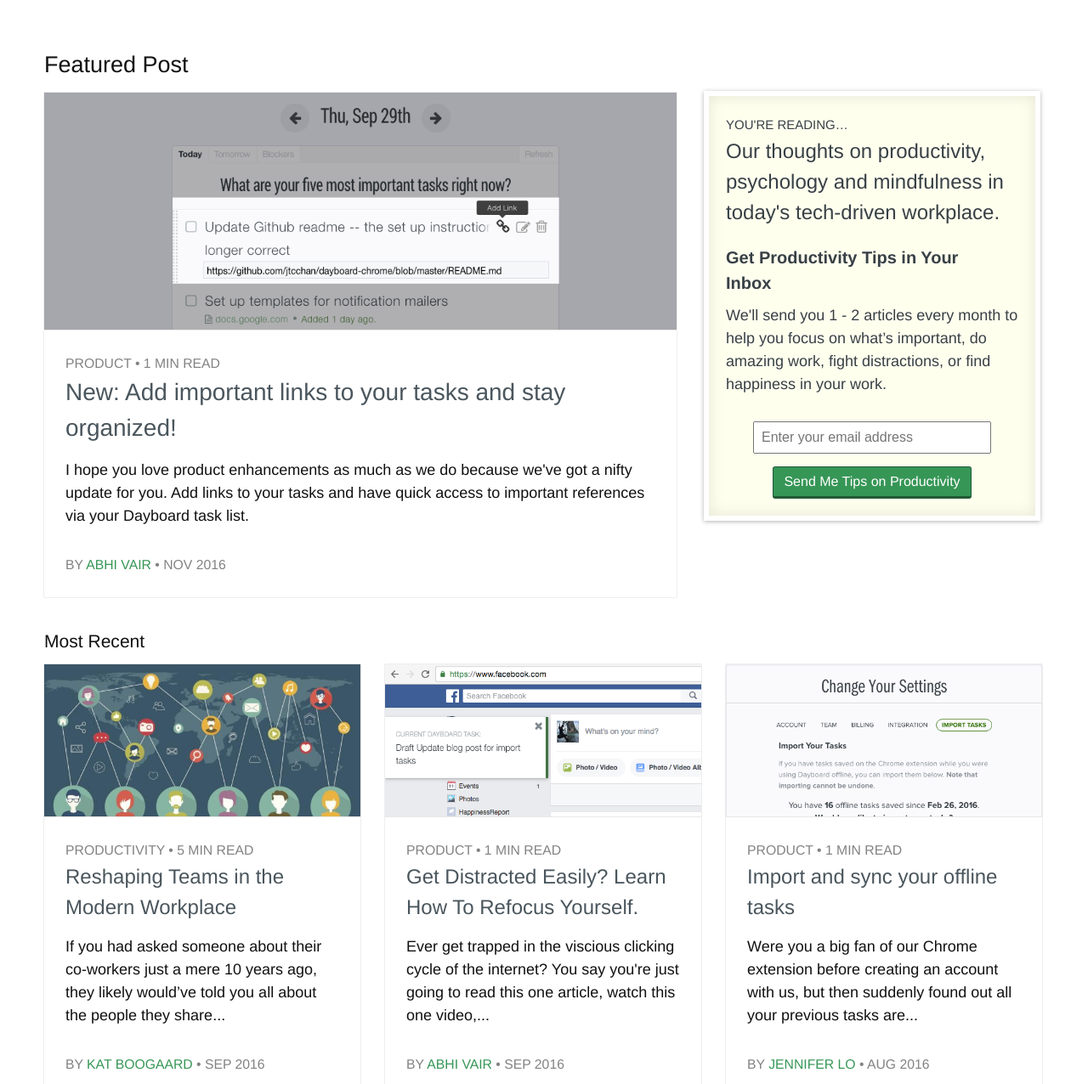
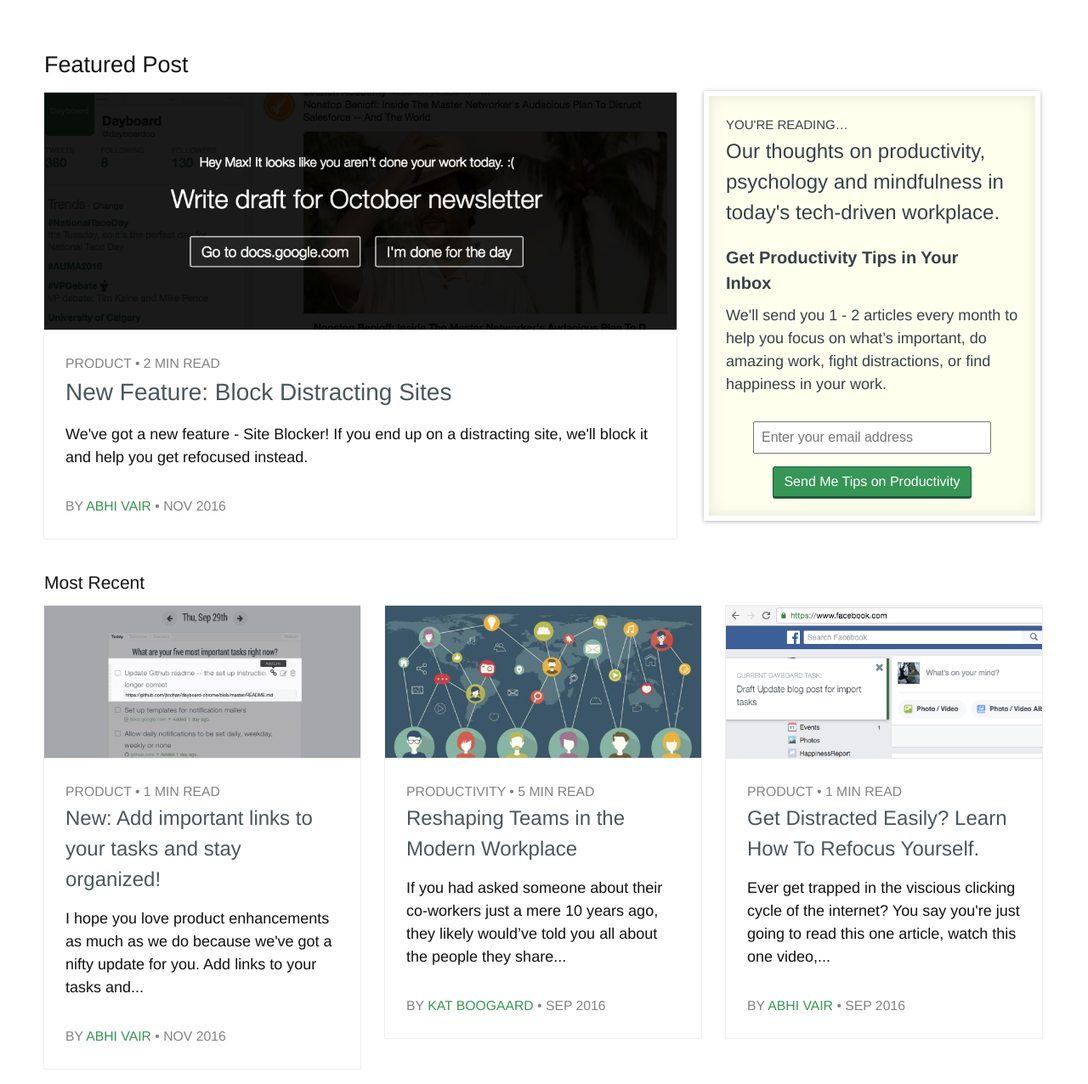
Before and after one commit to dayboard/blog, a Jekyll site: the page built from index.html, in a window 1280 px wide and 1400 px high, cut to the strip 124-1400 px from the top of the window. Shown: the whole strip at 85% size. Built offline with Jekyll 4.4.1, drawn with Linux system fonts in a browser that asks for light colours; nearby versions of some CDN libraries; comment, search, counter and statistics services are not loaded; some of the changed lines change nothing that is shown.

Commit message:
site blocker post almost final edits & small author edits

```diff
--- a/_config.yml
+++ b/_config.yml
@@ -37,7 +37,7 @@
     display_name: "Abhi"
     avatar_url: "/assets/images/avatars/abhi.jpg"
     bio: >
-      Abhi Vair is a full stack developer at Dayboard. She's your classic nightowl, loves late night coffee runs and is always up for a spontaneous adventure.
+      Abhi Vair is a full stack developer at Dayboard. She's your classic nightowl, loves late night coffee runs and is always up for a adventure.
   # Guest Authors
   kat:
     name: "Kat Boogaard"
--- a/_posts/2016-10-02-website-blocker-chrome.html
+++ b/_posts/2016-10-02-website-blocker-chrome.html
@@ -1,47 +1,57 @@
 ---
 layout: post
-title: "Block Distracting Sites"
+title: "New Feature: Block Distracting Sites"
 date: 2016-11-13 23:35:54 UTC-05:00
 categories: Product
 disqus_identifier: 12
 author: abhi
-published: false
+published: true
 teaser_src: "/assets/images/teaser/blocked-sites-cropped.png"
-excerpt: We've got a new feature - Site Blocking! If you end up on a distracting site, we'll block it and help you get refocused instead.
+excerpt: We've got a new feature - Site Blocker! If you end up on a distracting site, we'll block it and help you get refocused instead.
 ---
-<h4>Did you know?</h4>
-<p>Studies show that people spend, on average, 23 minutes to refocus once they're distracted. If you procrastinate once a day, that's roughly 11.5 hours a month wasted! I don't know about you, but I certainly get distracted more than once a day and I'd rather not lose anymore of my time if I can help it.
+<p><strong>Distractions are expensive&mdash;it takes, on average, 23 minutes to refocus from a distraction.</strong> If you procrastinate once a day for a month, that's roughly 11.5 hours wasted! I don't know about you, but I certainly get distracted more than once a day and I'd rather not lose anymore of my time if I can help it.
 </p>
 
-<p>This is why I'm excited to announce Dayboard's new Chrome extension feature, <strong>Site Blockers</strong>.</p>
+<h3>Introducing Site Blocker</h3>
+<p>This is why I'm excited to announce Dayboard's new Chrome extension feature, Site Blocker. It'll help you limit distractions online while you still have work to accomplish. Here's what it looks like as it blocks our friend Max on Twitter: </p>
 
 <img src="/assets/images/product/blocked-sites-browser.png" alt="Custom Site Blocking">
 
+
+
 <h3>How does it help me?</h3>
-<p>Site Blockers will stop you from wasting time. If you end up on a distracting site, we'll block it and help you get refocused on your work instead.</p>
+<p>Website blocker today only help you block sites, which on its' own isn't very encouraging. We thought this was a great opportunity to really help people refocus, and be productive so we've made things more interesting and interactive.</p>
 
-<p>Website blockers today <em>only</em> help you block sites, which on its' own isn't very encouraging. We thought this was a great opportunity to really help people refocus, and be productive so we've made things more interesting and interactive. Read the Pro vs Basic section below, for more detail.</p>
+<p>Dayboard's Site Blocker will stop you from wasting time. <strong>If you end up on a distracting site, we'll block it and help you get refocused on your work instead.</strong> Read the 'Differences on Dayboard Pro and Dayboard Basic' section below, for more detail.</p>
 
 <h3>How do I use it?</h3>
-<p>1. Download Dayboard's Chrome extension and add a task you'd like to complete.</p>
-<p>2. Go to your <em>Extension Settings</em>.</p>
+<p>1. <a href="https://chrome.google.com/webstore/detail/dayboard-new-tab-site-blo/kimodcegbhclamjcbifgfaldeengbgij?hl=en">Download</a> Dayboard's Chrome extension and add a task you'd like to complete.</p>
+<p>2. Go to your extension settings.</p>
 <img src="/assets/images/product/extension-setting.png" alt="Extension Settings" />
-<p>3. Add or remove any distracting website via your Dayboard extension settings. By default, everyone is blocked from Facebook, Twitter, and Reddit.</p>
+<p>3. Add or remove any distracting websites via your Dayboard extension settings. By default, everyone is blocked from Facebook, Twitter, and Reddit.</p>
 <img src="/assets/images/product/blocked-sites-setting.png" alt="Blocked Sites Filtering" />
-<p>4. Now try visiting a distracting site that was listed in your settings. You should be able to see the website being blocked.</p>
+<p>4. Now try visiting a distracting site that was listed in your settings. You should see that the website is blocked.</p>
 <p>5. Complete all the tasks on your Dayboard or click "I'm done for the day" to unblock the sites and start browsing, guilt free.</p>
 
-<h3>Pro vs Basic</h3>
+<h3>Site Blocker on Dayboard Pro and Dayboard Basic</h3>
+<p>Site Blocker is available to all Dayboard users but there are some important differences between our Pro and Basic versions.</p>
 
-<!-- If you use site blockers with our latest feature <a href="/add-links-to-tasks">reference links</a>, it takes a step further and links you to your task.</p>
+<h4><strong>The blocked site on Dayboard Pro:</strong></h4>
+<ul>
+  <li>Displays your current task, and help you remember exactly what you should be working on.</li>
+  <li>Links you to either your Dayboard task list or your <a href="/add-links-to-tasks">task reference</a>, if you've listed one.</li>
+  <li>Will stop blocking sites until 5am the next day, if you decide that you're 'done for the day' but still have tasks on your dashboard.</li>
+</ul>
+<img src="/assets/images/product/blocked-sites-browser.png" alt="Custom Site Blocking">
+<figcaption><em>A snapshot of what Site Blocker looks like on Dayboard's Pro & Business Plans.</em></figcaption>
 
-<small><em>Please note: Website blocking is available to all users, but only Dayboard Pro and Business users will have their next task show up on blocked sites, as well as the ability to escape to the task dashboard or the link to the task.</em></small>
- -->
-<!-- <img src="/assets/images/product/blocked-sites-browser.png" alt="Custom Site Blocking">
-
-<p>For those that are using Dayboard Basic (which is free) or just using our Chrome extension by itself, you'll see something like the screenshot below when site blocking is enabled. By default, everyone is blocked on Facebook, Twitter, and Reddit. You can edit your preference in the extension settings.</p> -->
-
-<!-- <img src="/assets/images/product/blocked-sites-free.png" alt="Site Blocking for Free Users"> -->
+<h4><strong>The blocked site on Dayboard Basic (Free Version):</strong></h4>
+<ul>
+  <li>Encourages you to stop being distracted and refocus your attention.</li>
+  <li>Will stop blocking sites until 5am the next day, if you decide that 'You're done for the day' but still have tasks on your dashboard.</li>
+</ul>
+<img src="/assets/images/product/blocked-sites-free.png" alt="Site Blocking for Free Users">
+<figcaption><em>A snapshot of what Site Blocker looks like on Dayboard's Basic (Free) plan.</em></figcaption>
 
 <h3>We'd love your feedback</h3>
 <p>Give it a try and let us know what you think. If you have any questions about blocking sites or using Dayboard in general, feel free to email us at <a href="mailto:support@dayboard.co">support@dayboard.co</a>. We're more than happy to help. :)</p>
```
